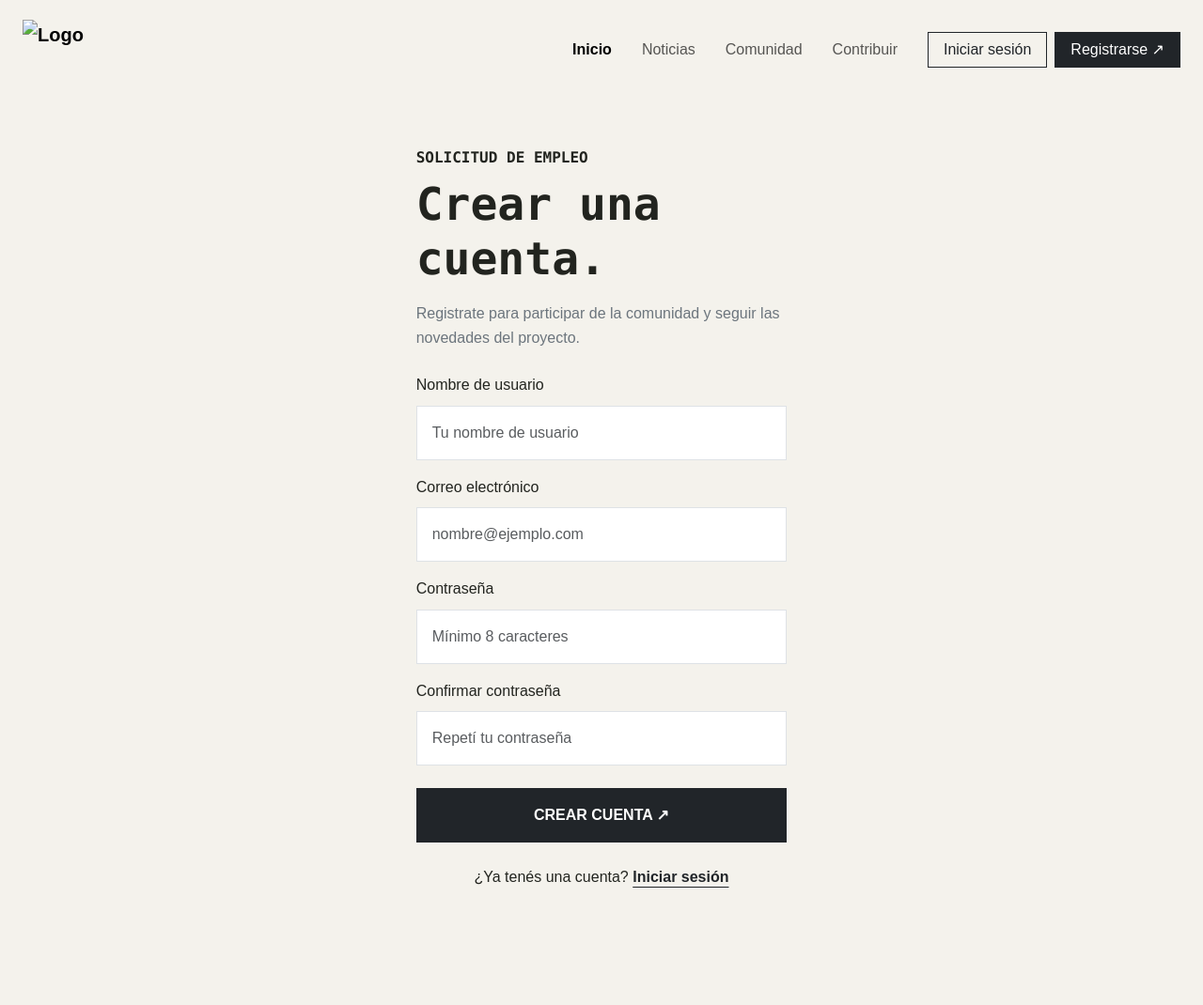
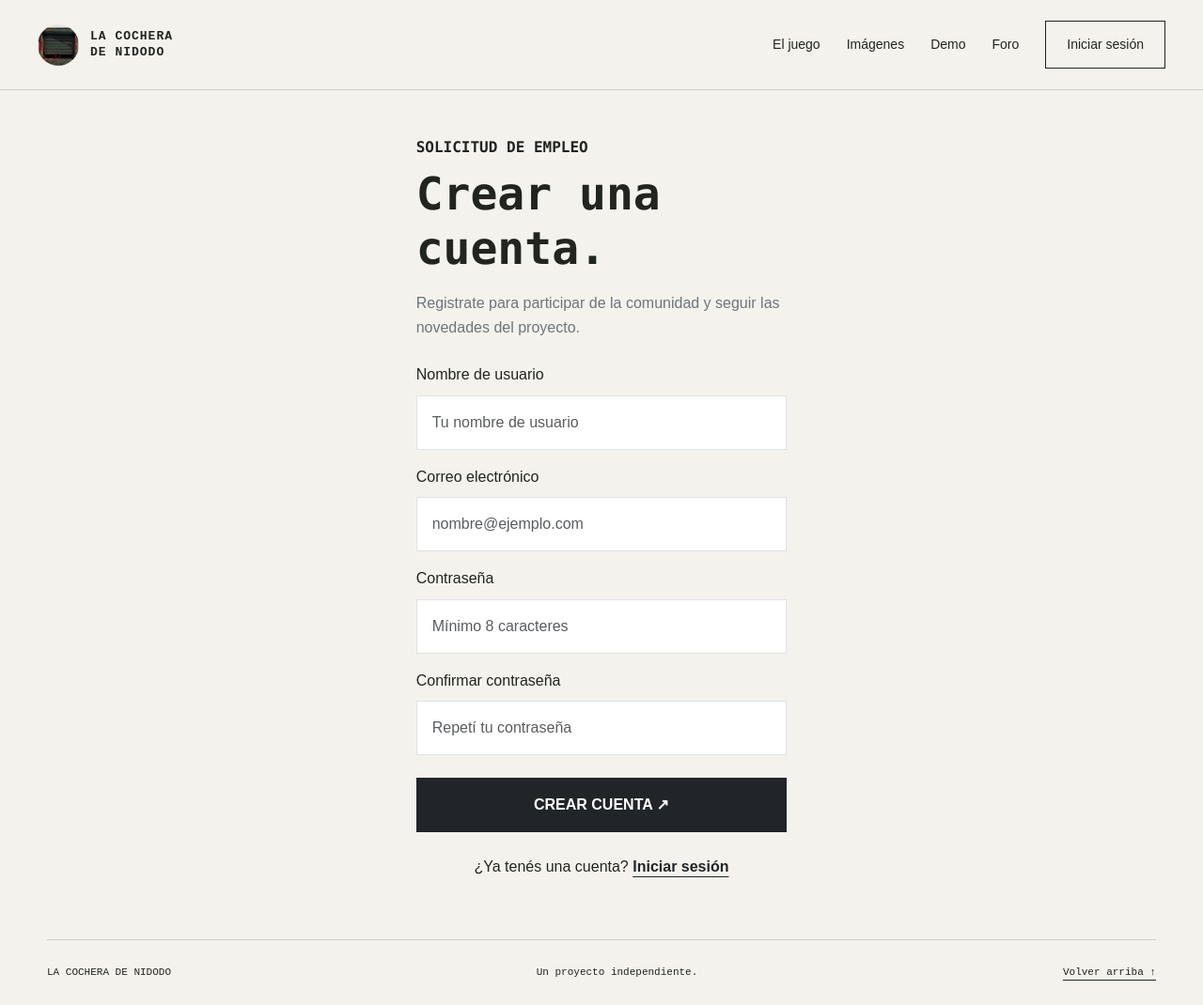
Before and after one commit to PDAW-Proyectos/pdaw-2026-proyfinal-g09, a website: page public/Registro.html in a window 1280 px wide. Shown: the whole page at 94% size. Before the commit the page ends 1011 px from the top, so only its background shows below. Drawn offline with nearby package versions, Linux system fonts and the light colour scheme.

Commit message:
reemplaza la navbar

```diff
--- a/public/Registro.html
+++ b/public/Registro.html
@@ -7,73 +7,10 @@
   <title>Registro — La cochera de Nidodo</title>
   <link rel="stylesheet"href="https://cdn.jsdelivr.net/npm/bootstrap@5.3.3/dist/css/bootstrap.min.css">
   <link rel="stylesheet" href="./css/comun.css">
+  <script src="./js/componentes.js" defer></script>
 </head>
 <body>
-  <header>
-  <nav class="navbar navbar-expand-lg py-3 franja">
-    <div class="container-fluid px-3 px-lg-4 ">
-      <a class="navbar-brand d-flex align-items-center gap-3 fw-bold"
-         href="/index.html">
-
-        <img
-          src="./img/18759e18-e4d5-4e91-9a66-80a6d153bdf6.png"
-          alt="Logo de Nidodo"
-          width="65"
-          height="65"
-          class=""
-        >
-      </a>
-
-      <button
-        class="navbar-toggler"
-        type="button"
-        data-bs-toggle="collapse"
-        data-bs-target="#navbarNidodo"
-        aria-controls="navbarNidodo"
-        aria-expanded="false"
-        aria-label="Abrir menú"
-      >
-        <span class="navbar-toggler-icon"></span>
-      </button>
-      <div class="collapse navbar-collapse" id="navbarNidodo">
-        <ul class="navbar-nav ms-auto align-items-lg-center gap-lg-3">
-          <li class="nav-item">
-            <a class="nav-link active fw-semibold"
-               aria-current="page"
-               href="/index.html">
-              Inicio
-            </a>
-          </li>
-          <li class="nav-item">
-            <a class="nav-link" href="/noticias.html">
-              Noticias
-            </a>
-          </li>
-          <li class="nav-item">
-            <a class="nav-link" href="/foro.html">
-              Comunidad
-            </a>
-          </li>
-          <li class="nav-item">
-            <a class="nav-link" href="/donaciones.html">
-              Contribuir
-            </a>
-          </li>
-        </ul>
-        <div class="d-flex gap-2 ms-lg-4 mt-3 mt-lg-0">
-          <a href="/login.html"
-             class="btn btn-outline-dark rounded-0 px-3">
-            Iniciar sesión
-          </a>
-          <a href="/registro.html"
-             class="btn btn-dark rounded-0 px-3">
-            Registrarse ↗
-          </a>
-        </div>
-      </div>
-    </div>
-  </nav>
-</header>
+  <cabecera-sitio></cabecera-sitio>
   <main class="container-fluid px-3 px-lg-4 py-5">
     <div class="row justify-content-center">
       <div class="col-12 col-md-8 col-lg-5 col-xl-4">
@@ -166,7 +103,9 @@
         </form>
       </div>
     </div>
+
   </main>
+  <pie-sitio></pie-sitio>
   <script src="https://cdn.jsdelivr.net/npm/bootstrap@5.3.3/dist/js/bootstrap.bundle.min.js"></script>
 </body>
 </html>
--- a/public/js/componentes.js
+++ b/public/js/componentes.js
@@ -3,7 +3,7 @@ class CabeceraSitio extends HTMLElement {
   connectedCallback() {
     this.innerHTML = `<a class="salto" href="#contenido">Saltar al contenido</a>
   <header class="cabecera">
-    <a class="marca" href="/" aria-label="La cochera de Nidodo, inicio"><img src="/img/icono-nidodo.jpeg" alt="" width="44" height="44"><span>LA COCHERA<br>DE NIDODO</span></a>
+    <a class="marca" href="/" aria-label="La cochera de Nidodo, inicio"><img src="./img/icono-nidodo.jpeg" alt="" width="44" height="44"><span>LA COCHERA<br>DE NIDODO</span></a>
     <nav aria-label="Navegación principal">
       <a href="/#juego">El juego</a><a href="/#imagenes">Imágenes</a><a href="/#demo">Demo</a><a href="/foro.html">Foro</a>
       <button class="boton secundario" type="button" data-aviso="cuentas">Iniciar sesión</button>
```
